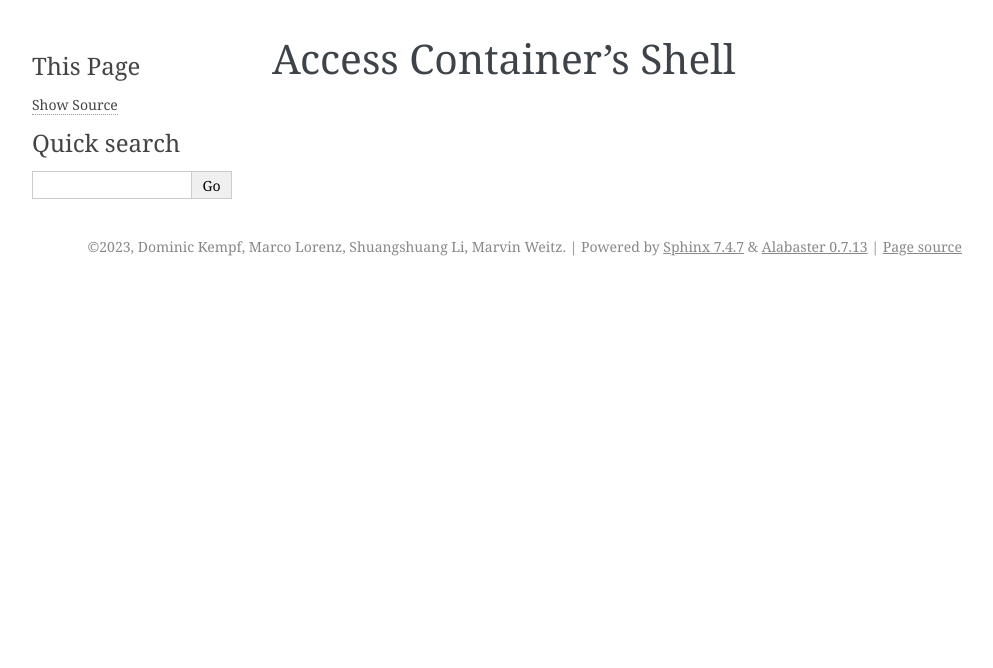
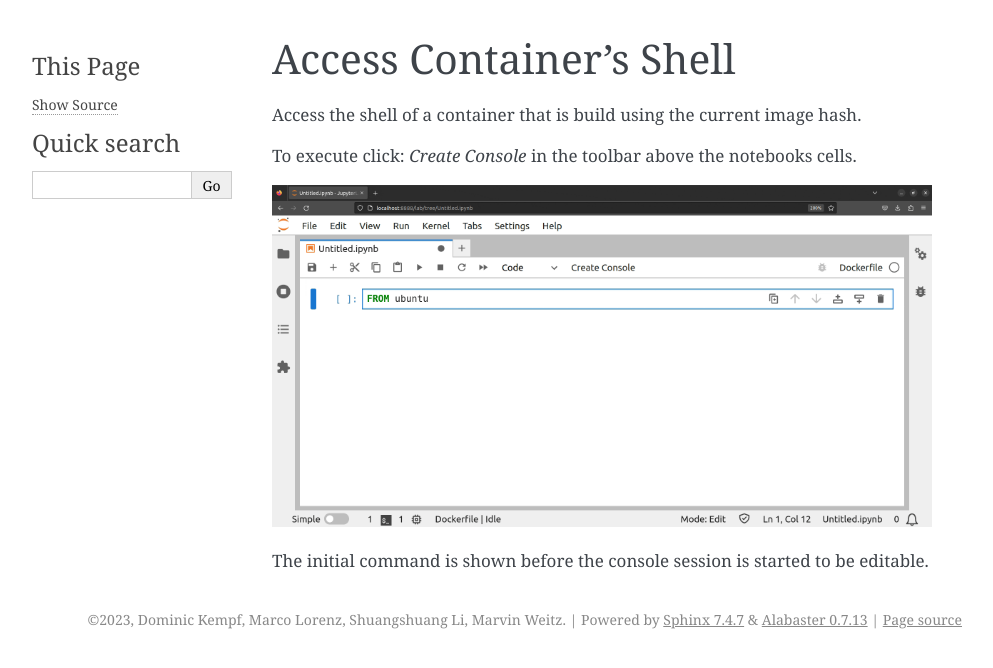
Before and after one commit to ssciwr/dockerfile-kernel, a Sphinx documentation site: the page built from docs/features/frontend/shell.rst, in a window 1280 px wide. Shown: the top 668 px of the page, without its empty margins (148-1141 px from the left). Built offline with Sphinx 7.4.7, drawn with Linux system fonts in a browser that asks for light colours.

Commit message:
Add documentation for shell access

```diff
--- a/docs/features/frontend/shell.rst
+++ b/docs/features/frontend/shell.rst
@@ -1,2 +1,12 @@
 Access Container's Shell
 ========================
+
+Access the shell of a container that is build using the current image hash.
+
+To execute click: *Create Console* in the toolbar above the notebooks cells.
+
+.. image:: /_gifs/shell.gif
+    :alt: Video of accessing container's shell
+
+
+The initial command is shown before the console session is started to be editable.
```
Also changed, not shown: docs/_gifs/shell.gif (added).
